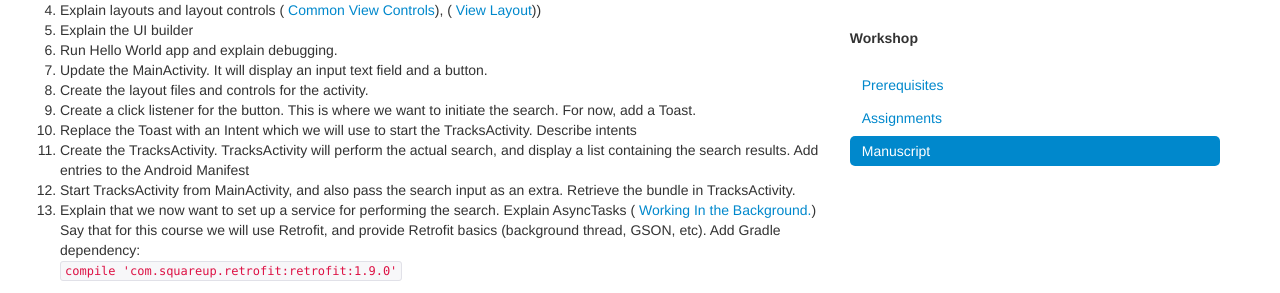
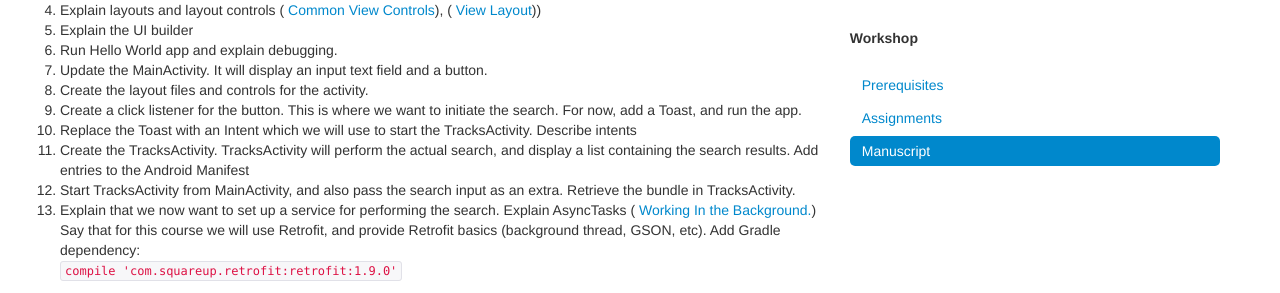
Before and after one commit to bekk/android101, a Jekyll site: the page built from docs/pages/manuscript.html, in a window 1280 px wide and 900 px high. Shown: the part 370-663 px from the top of the window. Built offline with Jekyll 4.4.1, drawn with Linux system fonts in a browser that asks for light colours; Markdown is read by kramdown in place of the engine named in the settings.

Commit message:
Updated manuscript

```diff
--- a/docs/pages/manuscript.html
+++ b/docs/pages/manuscript.html
@@ -16,7 +16,7 @@ an updated version of Android Studio
     <li>Run Hello World app and explain debugging.</li>
 	<li>Update the MainActivity. It will display an input text field and a button. </li>
     <li>Create the layout files and controls for the activity.</li>
-    <li>Create a click listener for the button. This is where we want to initiate the search. For now, add a Toast.
+    <li>Create a click listener for the button. This is where we want to initiate the search. For now, add a Toast, and run the app.
     </li>
     <li>Replace the Toast with an Intent which we will use to start the TracksActivity. Describe intents</li>
     <li>Create the TracksActivity. TracksActivity will perform the actual search, and display a list containing the search results. Add entries to the Android Manifest</li>
```
